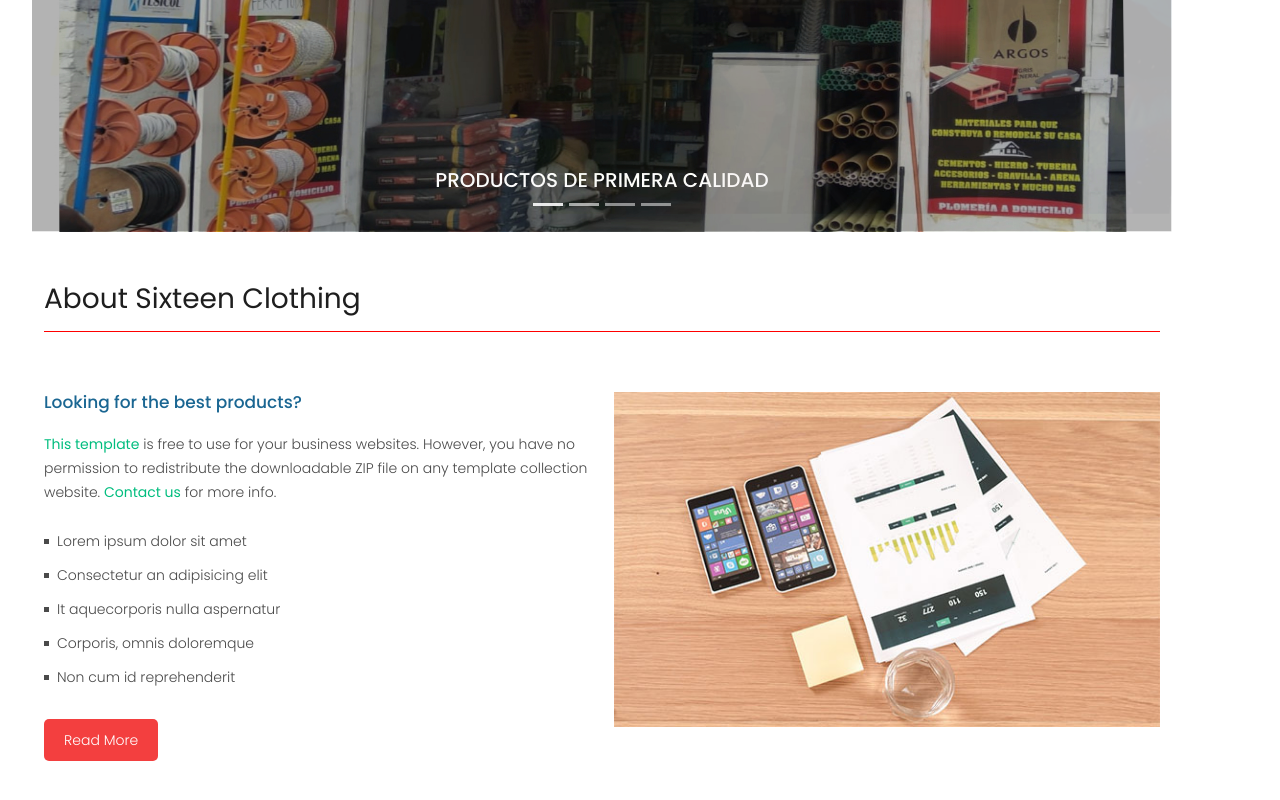
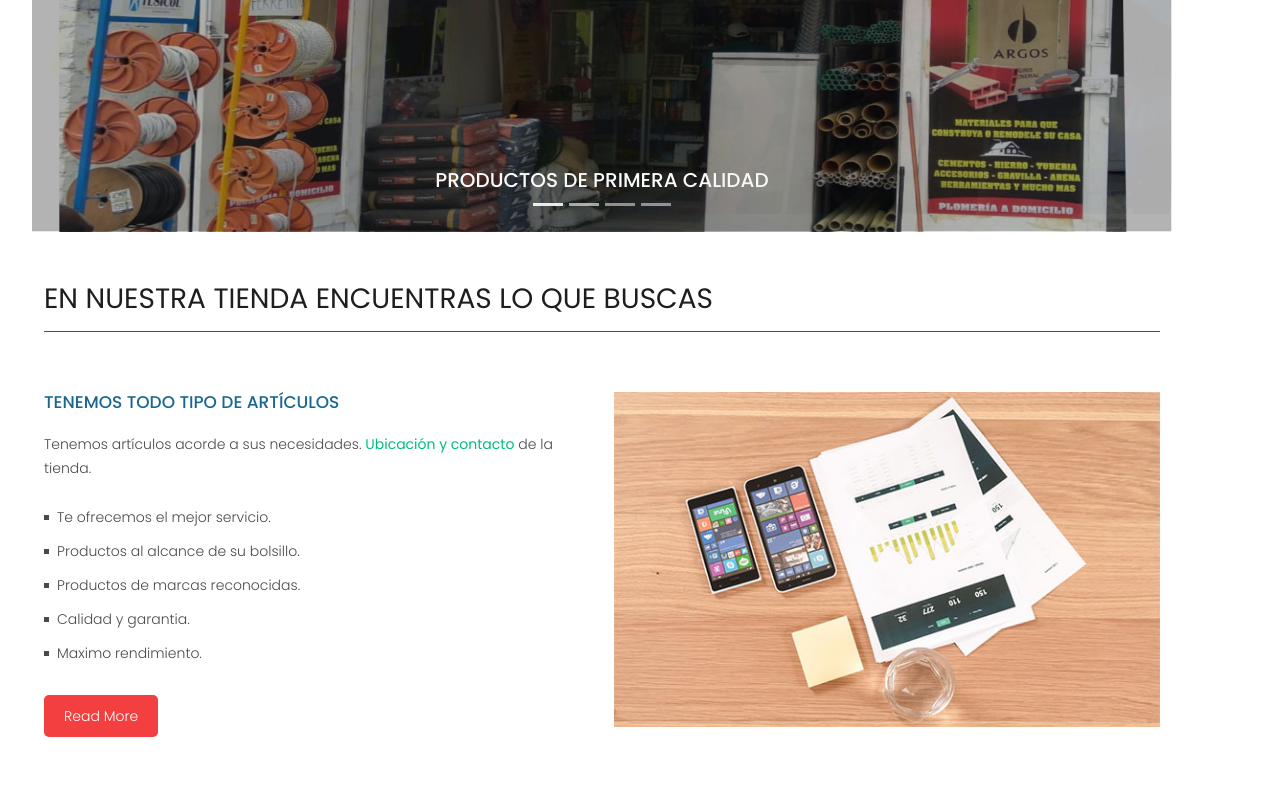
Before and after one commit to ChRodri17/sis257_ferreteria_2, a Vue app in the folder frontend_ferreteria/: page / in a window 1280 px wide. Shown: the part 338-1138 px from the top of the page. Built offline with nearby package versions, Linux system fonts and the light colour scheme.

Commit message:
acerca de

```diff
--- a/frontend_ferreteria/src/views/HomeView.vue
+++ b/frontend_ferreteria/src/views/HomeView.vue
@@ -68,25 +68,21 @@
         <div class="row">
           <div class="col-md-12">
             <div class="section-heading">
-              <h2>About Sixteen Clothing</h2>
+              <h2>EN NUESTRA TIENDA ENCUENTRAS LO QUE BUSCAS</h2>
             </div>
           </div>
           <div class="col-md-6">
             <div class="left-content">
-              <h4>Looking for the best products?</h4>
-              <p><a rel="nofollow" href="https://templatemo.com/tm-546-sixteen-clothing" target="_parent">This
-                  template</a>
-                is free to use for your business websites. However, you have no permission to redistribute the
-                downloadable
-                ZIP file on any template collection website. <a rel="nofollow"
-                  href="https://templatemo.com/contact">Contact
-                  us</a> for more info.</p>
+              <h4>TENEMOS TODO TIPO DE ARTÍCULOS</h4>
+              <p><a rel="nofollow" href="" target="_parent"></a>
+                Tenemos artículos acorde a sus necesidades. <a rel="nofollow"
+                  href="/contacto">Ubicación y contacto</a> de la tienda.</p>
               <ul class="featured-list">
-                <li><a href="#">Lorem ipsum dolor sit amet</a></li>
-                <li><a href="#">Consectetur an adipisicing elit</a></li>
-                <li><a href="#">It aquecorporis nulla aspernatur</a></li>
-                <li><a href="#">Corporis, omnis doloremque</a></li>
-                <li><a href="#">Non cum id reprehenderit</a></li>
+                <li><a >Te ofrecemos el mejor servicio.</a></li>
+                <li><a >Productos al alcance de su bolsillo.</a></li>
+                <li><a >Productos de marcas reconocidas.</a></li>
+                <li><a >Calidad y garantia.</a></li>
+                <li><a >Maximo rendimiento.</a></li>
               </ul>
               <a href="about.html" class="filled-button">Read More</a>
             </div>
```
